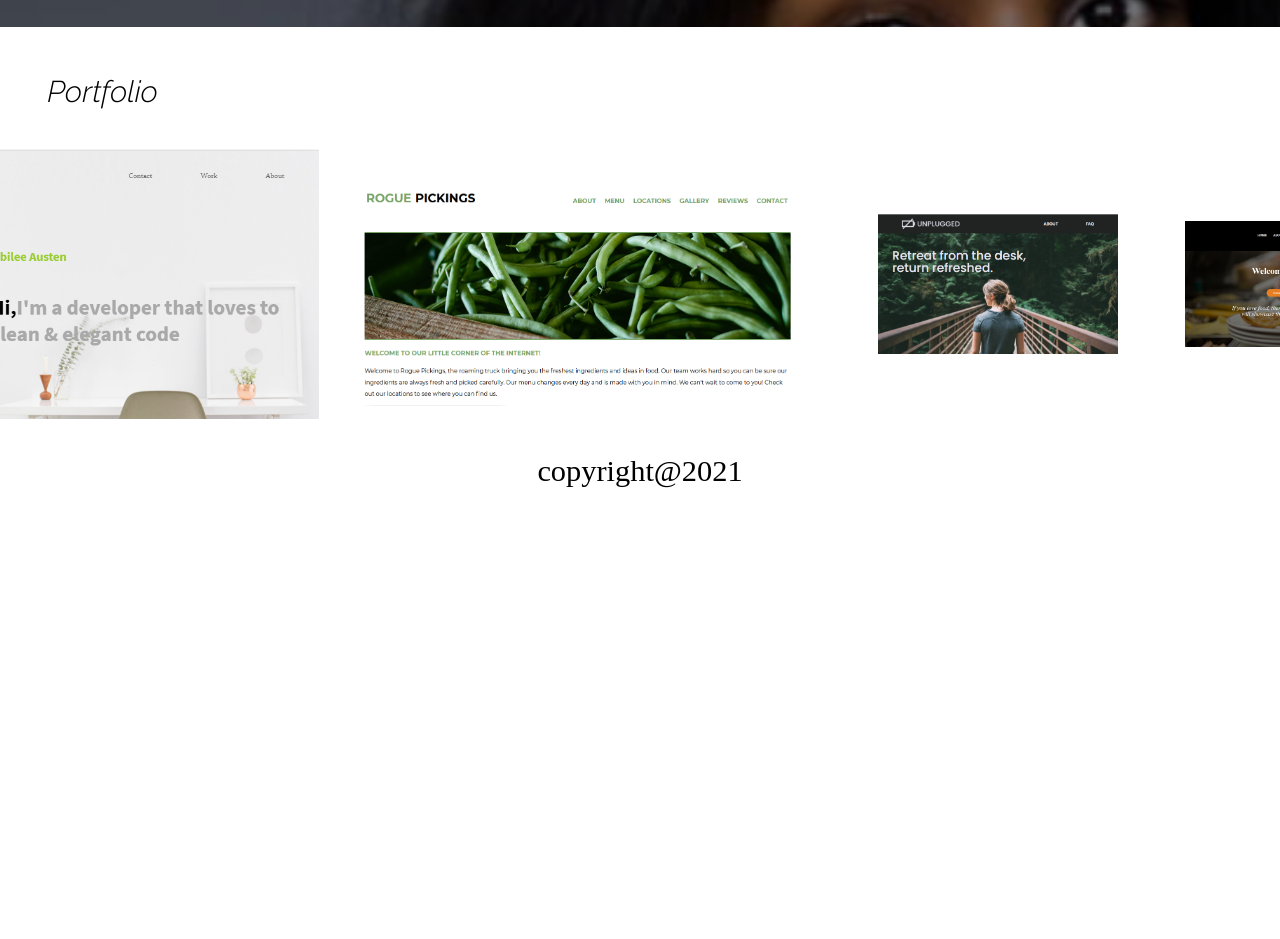
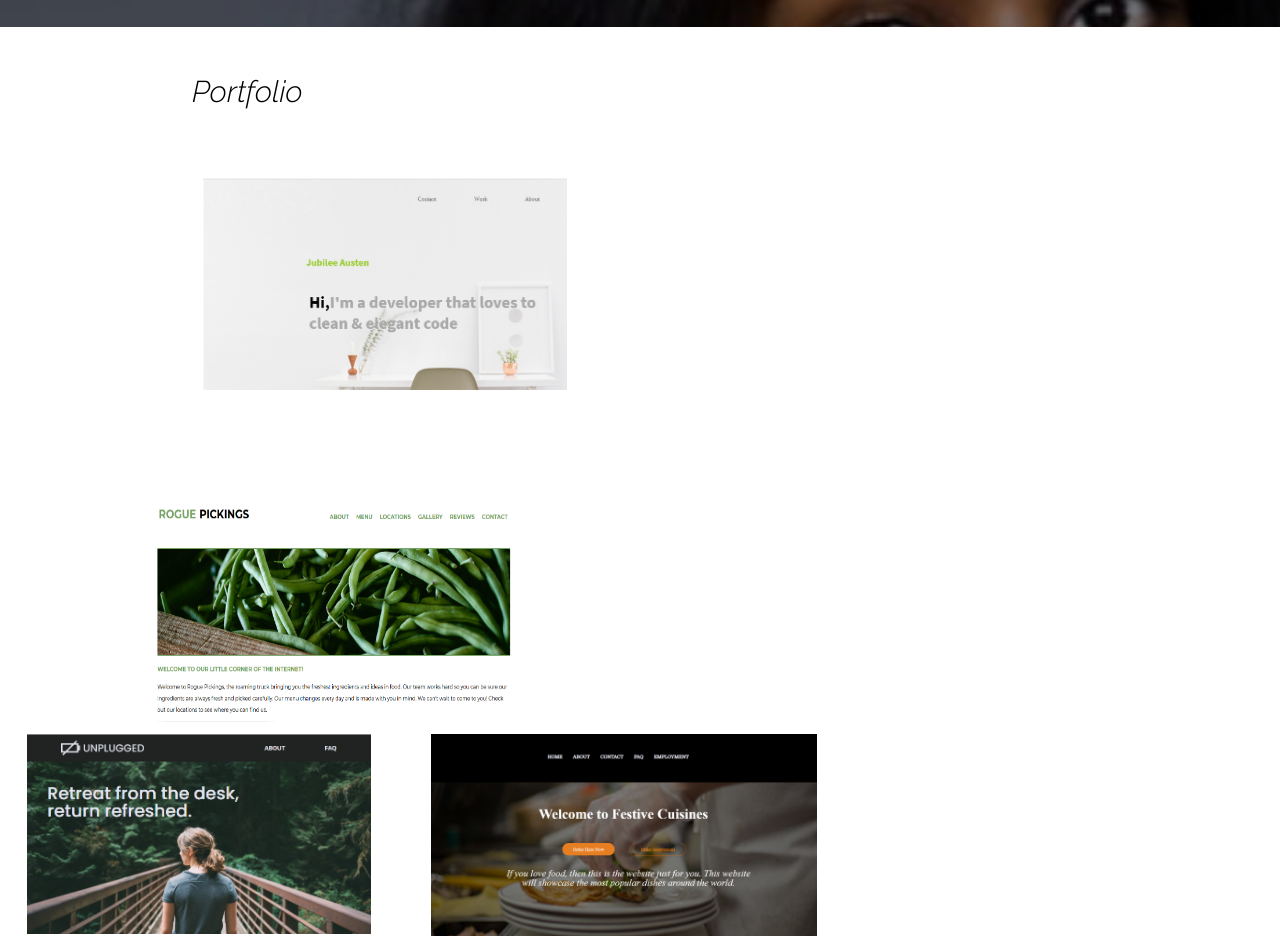
Before and after one commit to Adrienne-B/portfolio, a website built with Parcel: page index.html in a window 1280 px wide. Shown: the part 4397-5336 px from the top of the page. Before the commit the page ends 4906 px from the top, so only its background shows below. Built offline with nearby package versions, Linux system fonts and the light colour scheme; files whose address does not match are found by name; a web font is replaced by a local one.

Commit message:
portfolio.

```diff
--- a/css/main.css
+++ b/css/main.css
@@ -1019,41 +1019,34 @@ footer {
   height: 300px;
 }
 
+
+.wrapper_1 {
+  display: flex;
+flex-direction: row;
+  justify-content: space-around;
+
+}
 .div-1 img {
-	width: 29rem;
+	width: 57%;;
 }
 
 .div-2 img {
-	width: 29rem;
-	max-height: 30rem;
-	padding-bottom: 2rem;
+	width: 60%;;
 }
 .wrapper_2 {
   display: flex;
   justify-content: space-around;
-  font-weight: 700;
-}
-
-.div-3, .div-4 {
-	align-items: center;
-	color: black;
-	display: flex;
-	font-size: 14px;
-	line-height: 19px;
-	justify-item: space-between;
-	padding-left: 40px;
-	text-align: justify;
 
 }
 
-.div-3 img {
-	width: 15rem;
+.div-3 img{
+	width: 85%;
+
 }
 
+
 .div-4 img {
-	width: 15rem;
-	max-height: 24rem;
-	padding-top: -7rem;
+	width: 44%;
 }
 
 /* ==========================================================================
--- a/index.html
+++ b/index.html
@@ -326,7 +326,7 @@
 				<h2>Portfolio</h2>
 
 
-    <section class="wrapper">
+   <!-- <section class="wrapper"> had to take this session out-->
         <div class="div-1">
 			<h5>Project one</h5>
 				<img src="./covers/jubilee_austin.png" width="93" alt=""/>
@@ -336,6 +336,8 @@
 			<!--<h5>Project Two</h5>-->
 				 <img src="./covers/rogue_pickings.png" width="93" height="275" alt="rogue_pickings"/>
 			</div>
+
+
 
 	<section class="wrapper_2">
         <div class="div-3">
```
